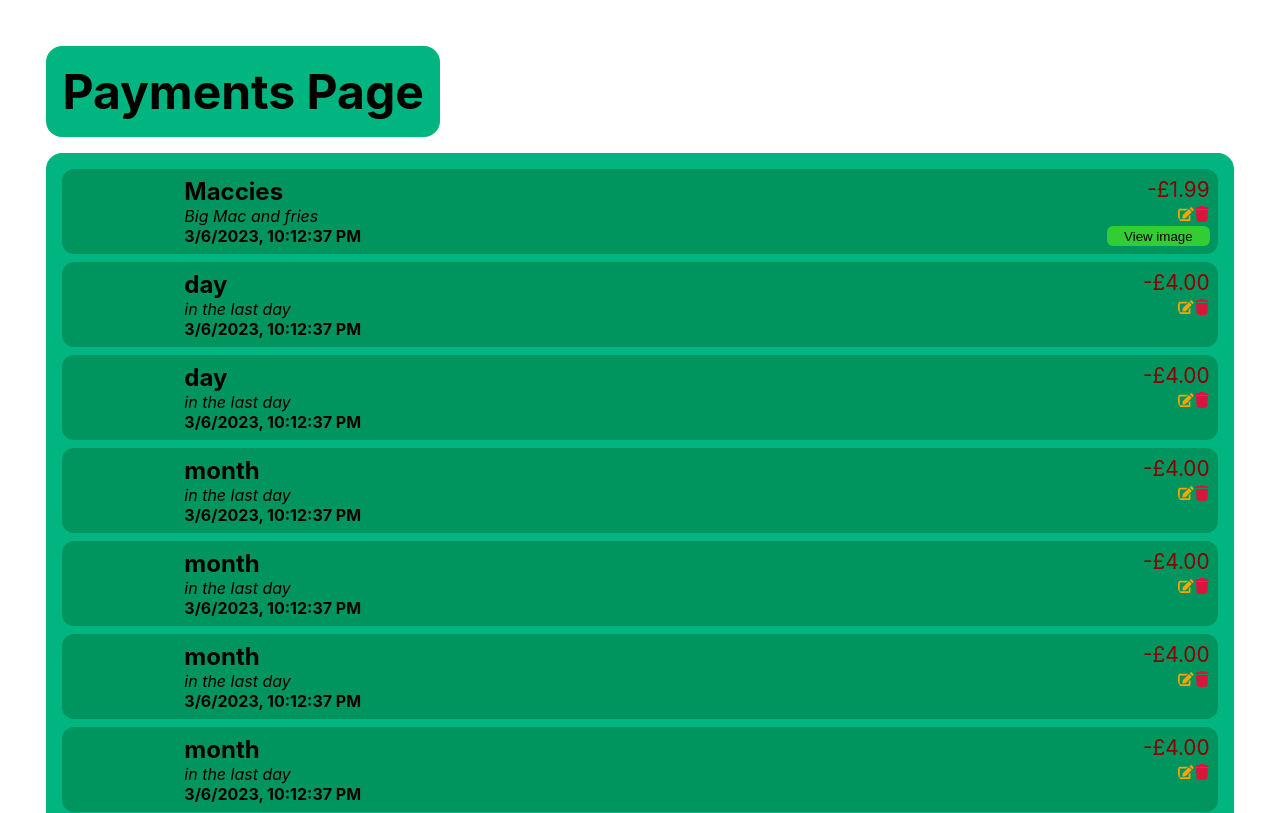
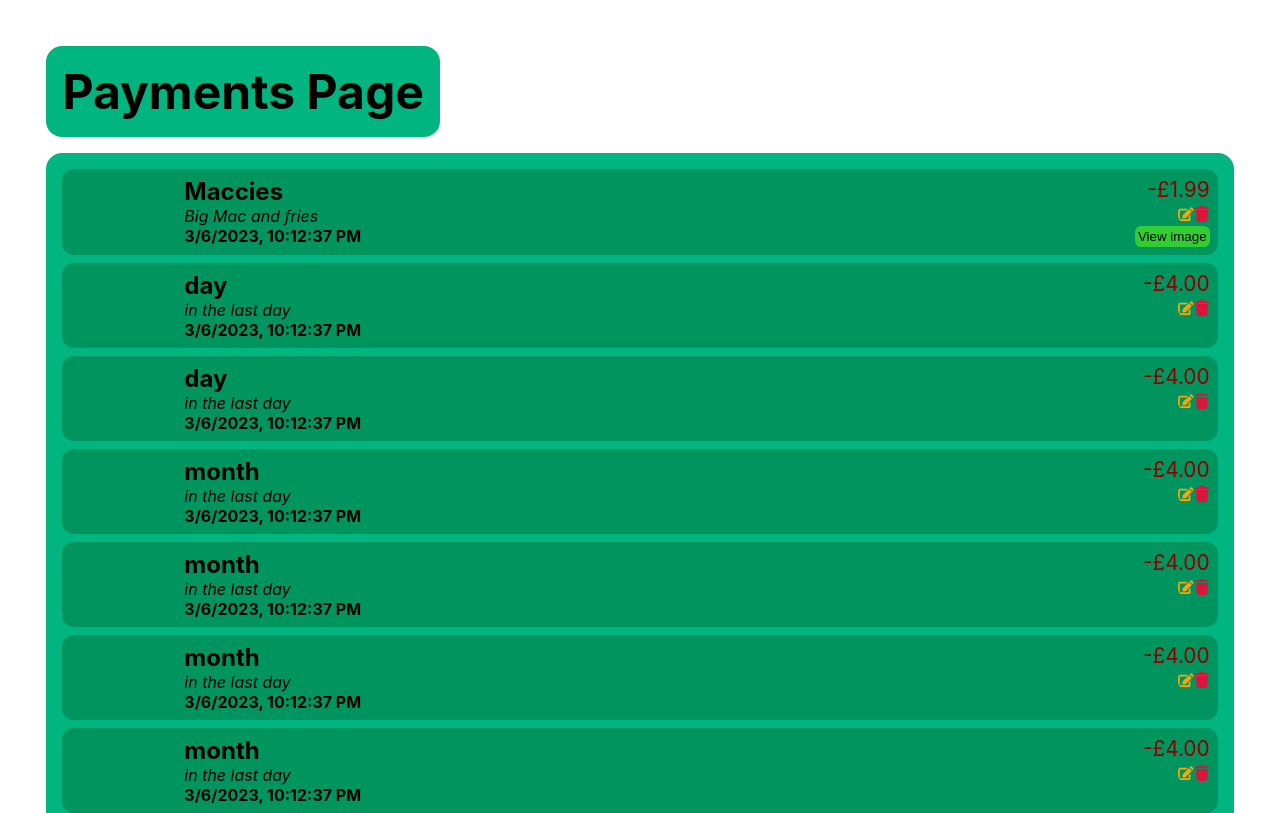
Before and after one commit to muhsin7/spending-tracker, a React (Create React App) app in the folder client/: page /payments in a window 1280 px wide. Shown: the top 813 px of the page. Built offline with nearby package versions, Linux system fonts and the light colour scheme; no server answers.

Commit message:
Change styling to make card look better
- "payment-card-bottom" no longer uses a grid and uses a block instead
- The view image button now stays at a fixed size

```diff
--- a/client/src/styles/paymentsPage.css
+++ b/client/src/styles/paymentsPage.css
@@ -72,10 +72,7 @@
 
 .payment-card-bottom {
   width: 100%;
-  display: grid;
-  grid-template-columns: 90% 10%;
-  justify-content: space-between;
-  flex-flow: row wrap;
+  display: block;
 }
 
 .payment-info {
@@ -143,6 +140,8 @@
   background-color: limegreen;
   border: none;
   border-radius: 6px;
+  padding: 3px;
+  float: right;
 }
 
 .payment-image-button:hover {
```
